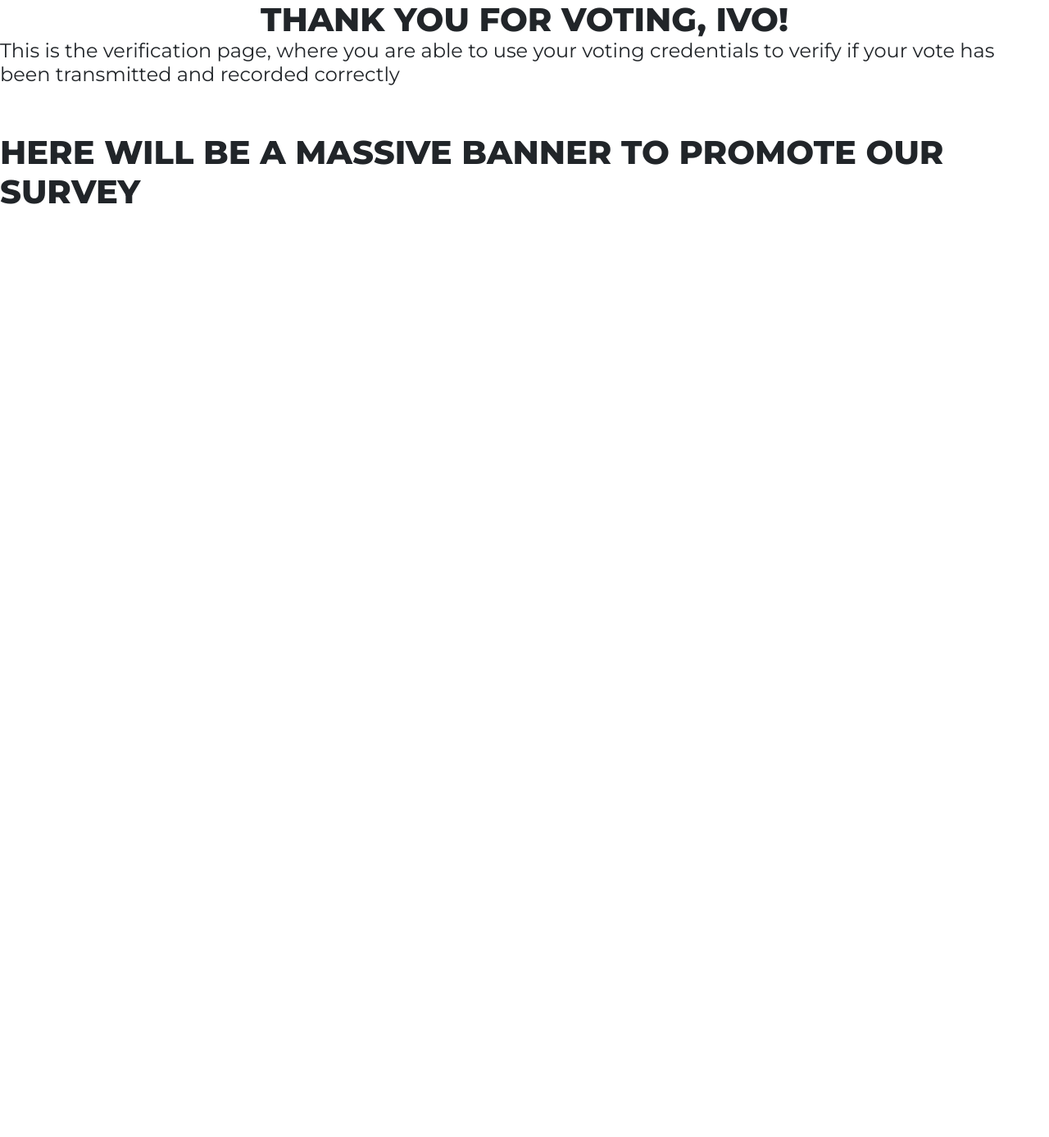
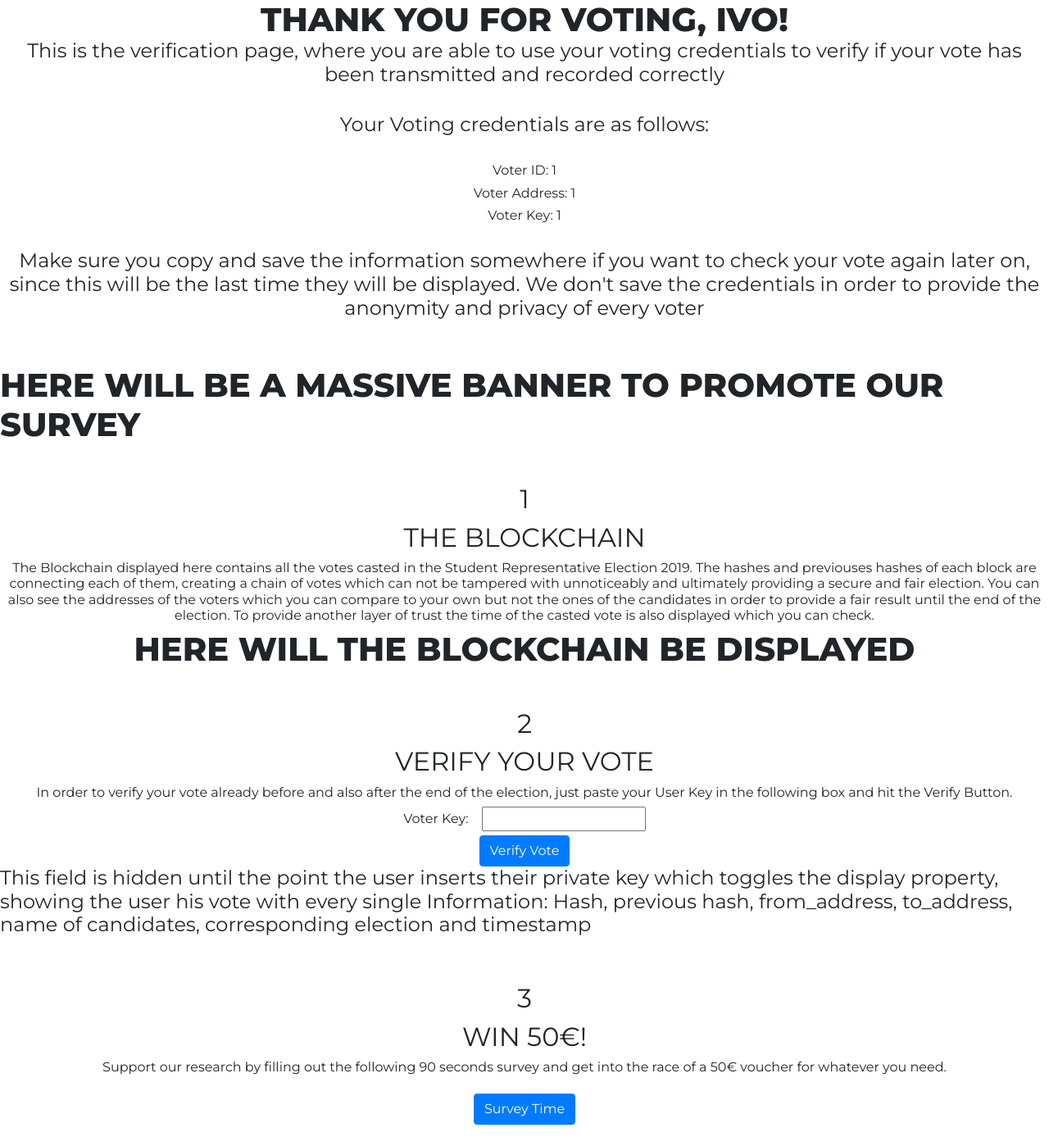
Before and after one commit to K-Rdlbrgr/master_thesis, a Flask app: page /verification/1/1/1 in a window 1280 px wide. Shown: the whole page at 82% size. Before the commit the page ends 249 px from the top, so only its background shows below. Run offline with Flask 2, Linux system fonts and the light colour scheme; some libraries are stand-ins or nearby versions.

Commit message:
Distinguished verify.html and verification.html

```diff
--- a/flaskapp.py
+++ b/flaskapp.py
@@ -376,7 +376,6 @@ def process():
     already_voted_results = engine.execute(already_voted_query)
     for r in already_voted_results:
         already_voted = r[0]
-        print(already_voted)
 
     if request.method == "POST" and already_voted == False:
 
@@ -387,7 +386,6 @@ def process():
 
         # Accessing the input data from the User
         req = request.form
-        print(req)
         candidate = req['candidate']
 
         # Querying the database to find the previous hash
@@ -441,7 +439,6 @@ def process():
             flag = True
 
         # Calculate the hash based on the information and secure it
-        print(new_vote)
         new_vote['hash'] = calculateHash(new_vote)
         secureHash(new_vote, difficulty)
 
@@ -452,8 +449,6 @@ def process():
                 flag = True
         else:
             flag = True
-
-        print(new_vote)
 
         #Add the vote to the Blockchain
         if not flag:
--- a/templates/verification.html
+++ b/templates/verification.html
@@ -23,15 +23,71 @@
 
   <body>
     <h1>THANK YOU FOR VOTING, IVO!</h1>
-    <h4>
+    <h4 class="text-center">
       This is the verification page, where you are able to use your voting credentials to verify if your vote has been
       transmitted and recorded correctly
+    </h4>
+    <br />
+    <h4>Your Voting credentials are as follows:</h4>
+    <br />
+    <h6>Voter ID: {{ user_publicKey }}</h6>
+    <h6>Voter Address: {{ user_address }}</h6>
+    <h6>Voter Key: {{ user_privateKey }}</h6>
+    <br />
+    <h4 class="text-center">
+      Make sure you copy and save the information somewhere if you want to check your vote again later on, since this
+      will be the last time they will be displayed. We don't save the credentials in order to provide the anonymity and
+      privacy of every voter
     </h4>
     <br />
     <br />
     <h1>HERE WILL BE A MASSIVE BANNER TO PROMOTE OUR SURVEY</h1>
     <br />
     <br />
+    <h2>1</h2>
+    <h2>THE BLOCKCHAIN</h2>
+    <h6 class="text-center">
+      The Blockchain displayed here contains all the votes casted in the Student Representative Election 2019. The
+      hashes and previouses hashes of each block are connecting each of them, creating a chain of votes which can not be
+      tampered with unnoticeably and ultimately providing a secure and fair election. You can also see the addresses of
+      the voters which you can compare to your own but not the ones of the candidates in order to provide a fair result
+      until the end of the election. To provide another layer of trust the time of the casted vote is also displayed
+      which you can check.
+    </h6>
+    <h1>HERE WILL THE BLOCKCHAIN BE DISPLAYED</h1>
+    <br />
+    <br />
+    <h2>2</h2>
+    <h2>VERIFY YOUR VOTE</h2>
+    <h6 class="text-center">
+      In order to verify your vote already before and also after the end of the election, just paste your User Key in
+      the following box and hit the Verify Button.
+    </h6>
+    <div class="inline-block">
+      <label class="mr-3" for="private_key">Voter Key: </label
+      ><input type="text" name="private_key" id="private_key" value="" />
+    </div>
+    <button type="button" class="btn btn-primary" data-toggle="" data-target="">
+      Verify Vote
+    </button>
+    <h4>
+      This field is hidden until the point the user inserts their private key which toggles the display property,
+      showing the user his vote with every single Information: Hash, previous hash, from_address, to_address, name of
+      candidates, corresponding election and timestamp
+    </h4>
+    <br />
+    <br />
+    <h2>3</h2>
+    <h2>WIN 50€!</h2>
+    <h6 class="text-center">
+      Support our research by filling out the following 90 seconds survey and get into the race of a 50€ voucher for
+      whatever you need.
+    </h6>
+    <a href="">
+      <button type="button" class="btn btn-primary" data-toggle="" data-target="">
+        Survey Time
+      </button>
+    </a>
 
     <!-- BOOTSTRAP SCRIPTS -->
     <!-- More necessary scripts in order to use bootstrap on the website -->
```
Also changed, not shown: templates/verify.html (+5 -25 lines).
